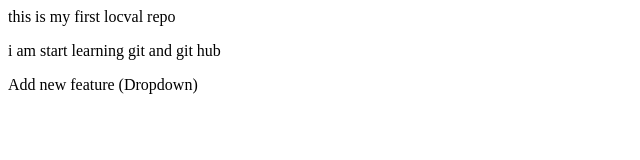
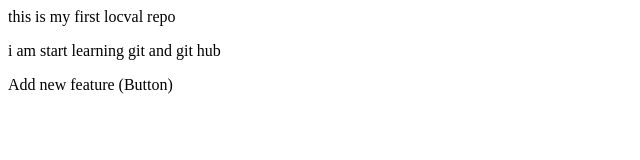
Before and after one commit to Anirudha1101/localRepo, a plain HTML site: page index.html in a window 1280 px wide. Shown: the full height of the page, 0-640 px from the left. Drawn offline with Linux system fonts and the light colour scheme.

Commit message:
add new button

```diff
--- a/index.html
+++ b/index.html
@@ -1,3 +1,3 @@
 <p> this is my first locval repo </p>
 <p> i am start learning git and git hub</p>
-<p> Add new feature (Dropdown) </p>
+<p> Add new feature (Button) </p>
```
